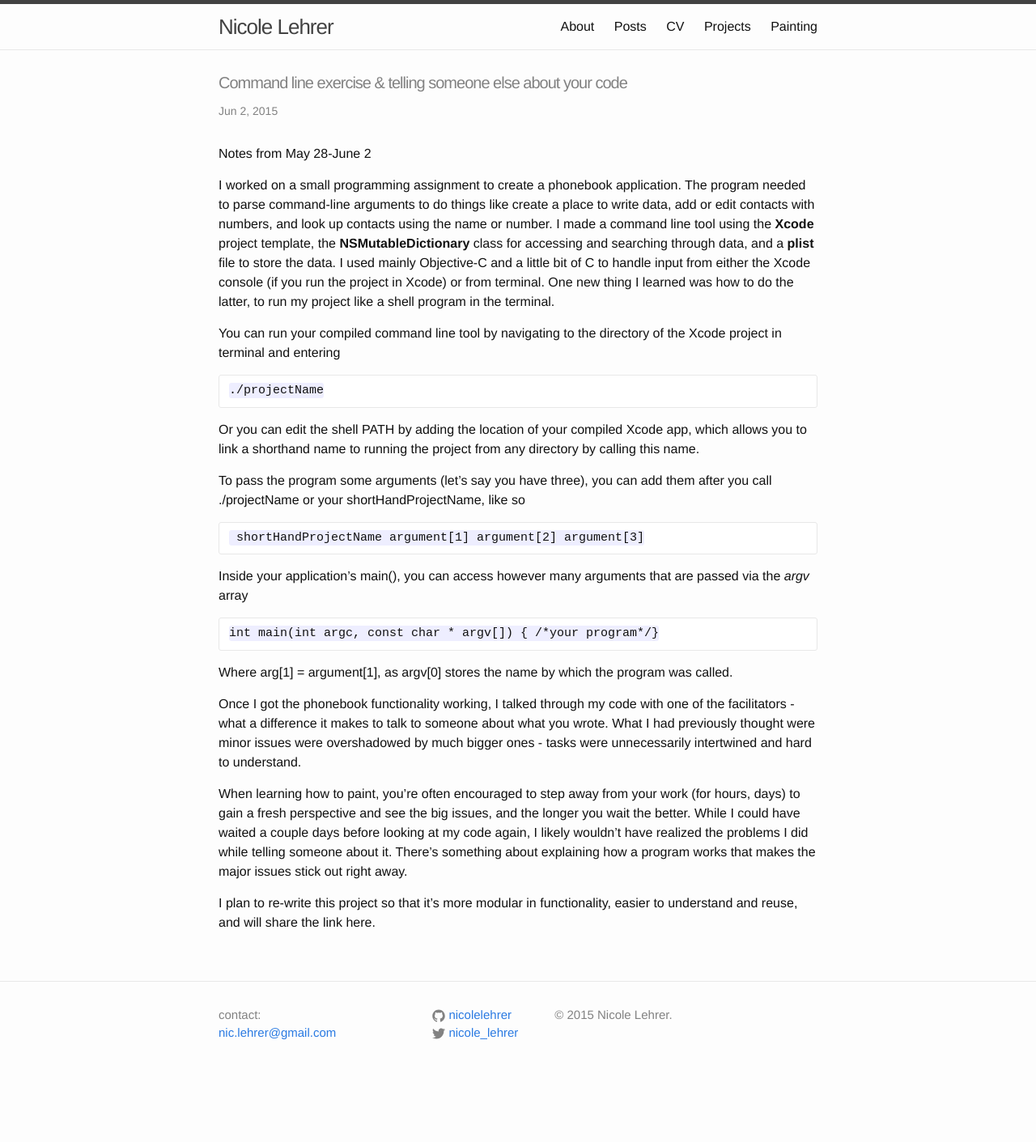
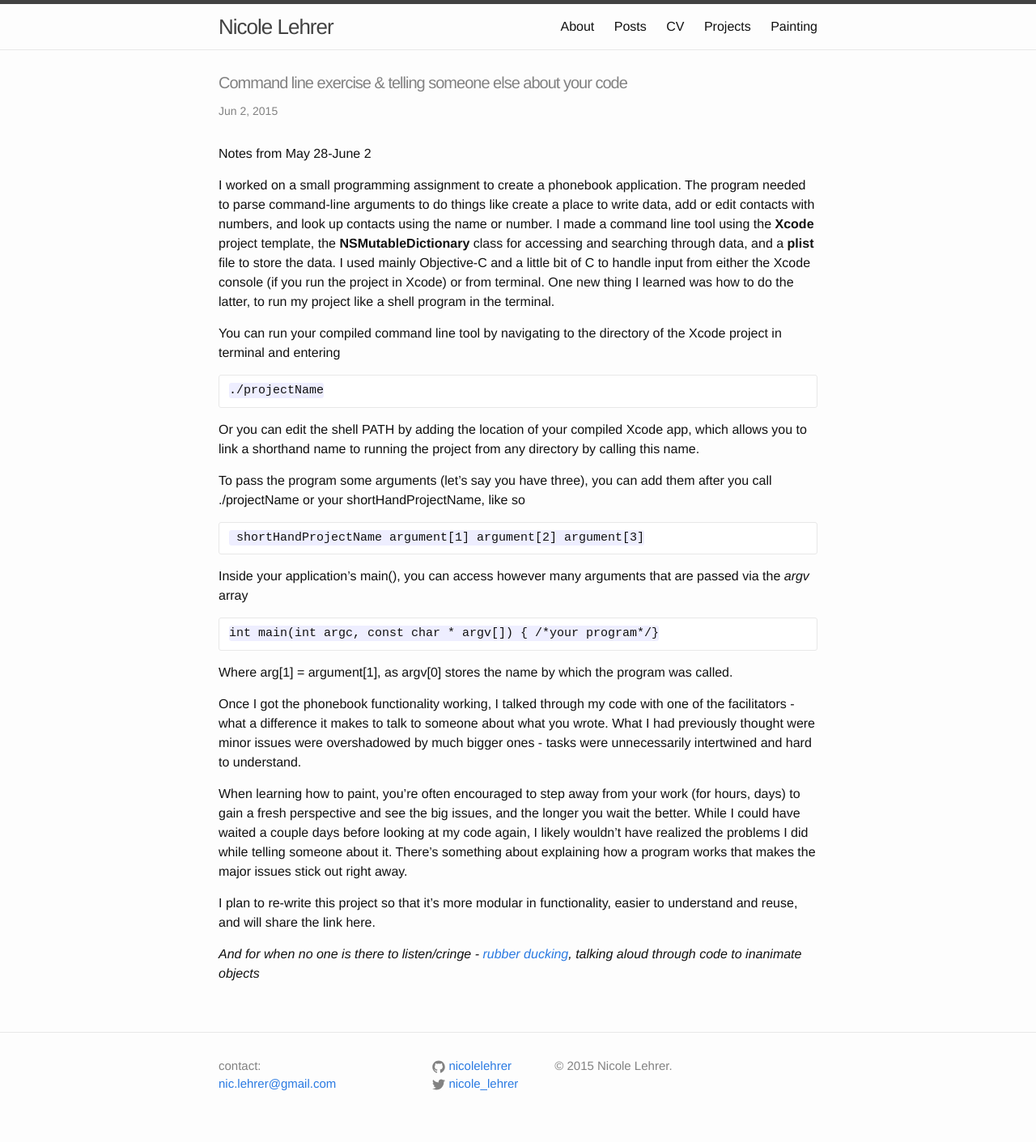
Before and after one commit to nicolelehrer/nicolelehrer.github.io, a Jekyll site: the page built from _posts/2015-06-02-blogpost.markdown, in a window 1280 px wide. Shown: the whole page at 81% size. Built offline with Jekyll 4.4.1, drawn with Linux system fonts in a browser that asks for light colours; before the commit the page ends 1348 px from its top, so only the background shows below that.

Commit message:
updated post

```diff
--- a/_posts/2015-06-02-blogpost.markdown
+++ b/_posts/2015-06-02-blogpost.markdown
@@ -30,3 +30,5 @@ Once I got the phonebook functionality working, I talked through my code with on
 When learning how to paint, you're often encouraged to step away from your work (for hours, days) to gain a fresh perspective and see the big issues, and the longer you wait the better. While I could have waited a couple days before looking at my code again, I likely wouldn't have realized the problems I did while telling someone about it. There's something about explaining how a program works that makes the major issues stick out right away.
 
 I plan to re-write this project so that it's more modular in functionality, easier to understand and reuse, and will share the link here.
+
+*And for when no one is there to listen/cringe - [rubber ducking](http://en.wikipedia.org/wiki/Rubber_duck_debugging), talking aloud through code to inanimate objects*
```
